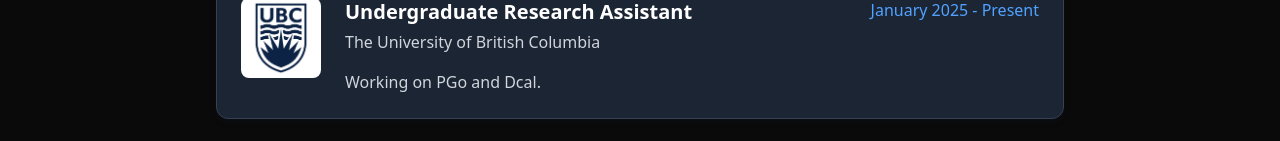
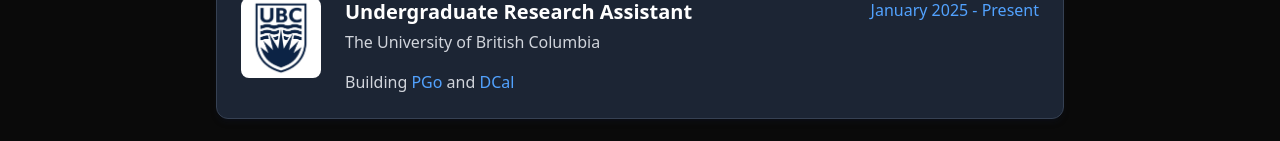
Before and after one commit to ProgrammedByHussain/my-portfolio, a Next.js app: page / in a window 1280 px wide. Shown: the part 809-950 px from the top of the page. Built offline with nearby package versions, Linux system fonts and the light colour scheme.

Commit message:
added hyperlinks to research projs

```diff
--- a/src/components/ExperienceSection.jsx
+++ b/src/components/ExperienceSection.jsx
@@ -12,14 +12,43 @@ export default function ExperienceSection() {
       position: "Undergraduate Research Assistant",
       company: "The University of British Columbia",
       period: "January 2025 - Present",
-      description: "Working on PGo and Dcal.",
+      description: (
+        <>
+          Building{" "}
+          <a
+            href="https://distcompiler.github.io/"
+            target="_blank"
+            rel="noopener noreferrer"
+            className={
+              theme === "light"
+                ? "text-blue-600 hover:text-blue-800"
+                : "text-blue-400 hover:text-blue-300"
+            }
+          >
+            PGo
+          </a>{" "}
+          and{" "}
+          <a
+            href="https://github.com/DistCompiler/dcal"
+            target="_blank"
+            rel="noopener noreferrer"
+            className={
+              theme === "light"
+                ? "text-blue-600 hover:text-blue-800"
+                : "text-blue-400 hover:text-blue-300"
+            }
+          >
+            DCal
+          </a>
+        </>
+      ),
       logo: "UBC.jpg",
     },
     {
       position: "Systems Analyst Co-op",
       company: "University of Guelph",
       period: "June 2024 - December 2024",
-      description: "Database merging and cleanup.",
+      description: "Database Merging and Cleanup",
       logo: "UofG.png",
     },
   ];
@@ -93,7 +122,9 @@ export default function ExperienceSection() {
                         theme === "light" ? "text-gray-700" : "text-gray-300"
                       }
                     >
-                      {exp.description}
+                      {typeof exp.description === "string"
+                        ? exp.description
+                        : exp.description}
                     </p>
                   </div>
                 </div>
```
